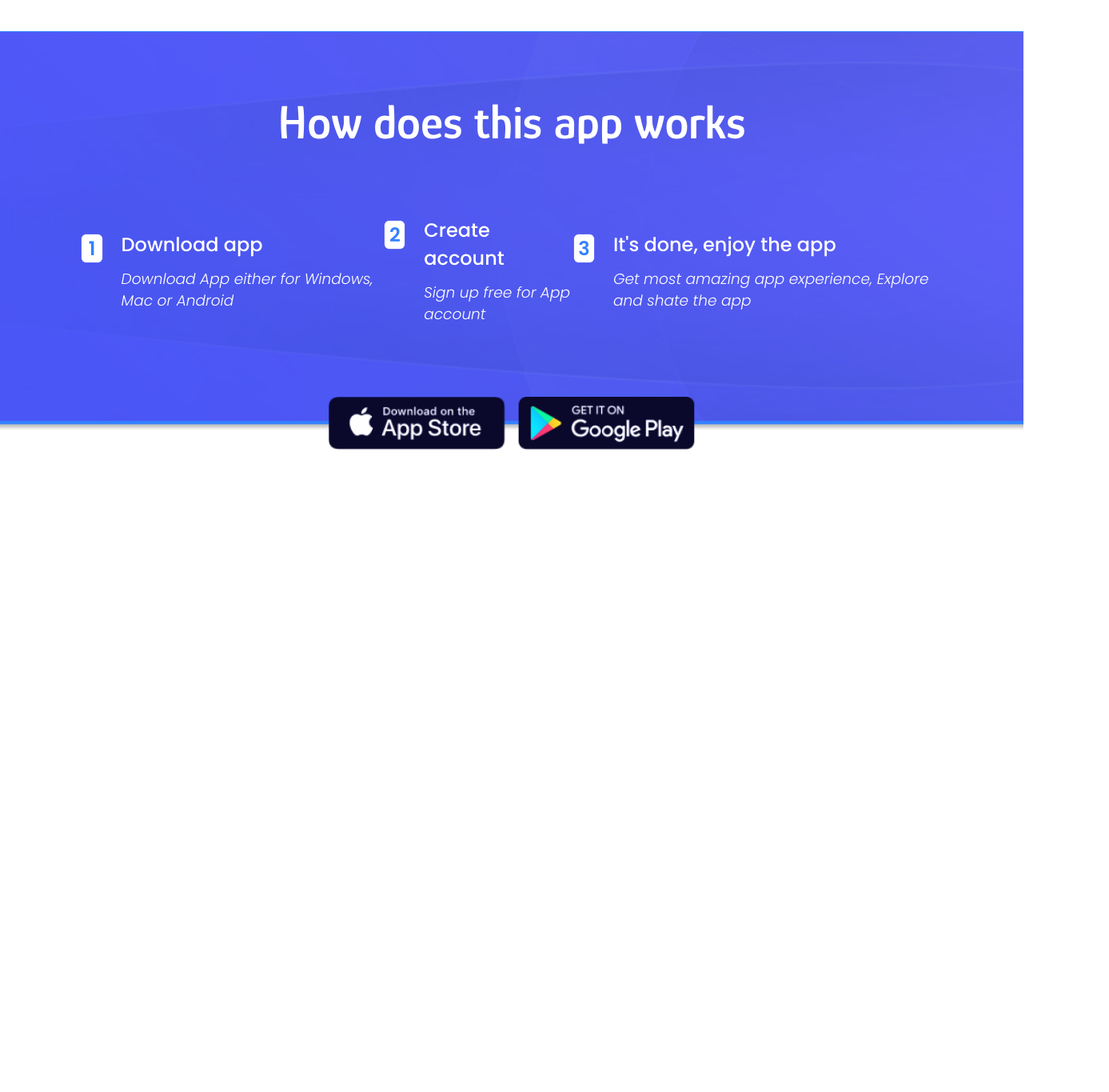
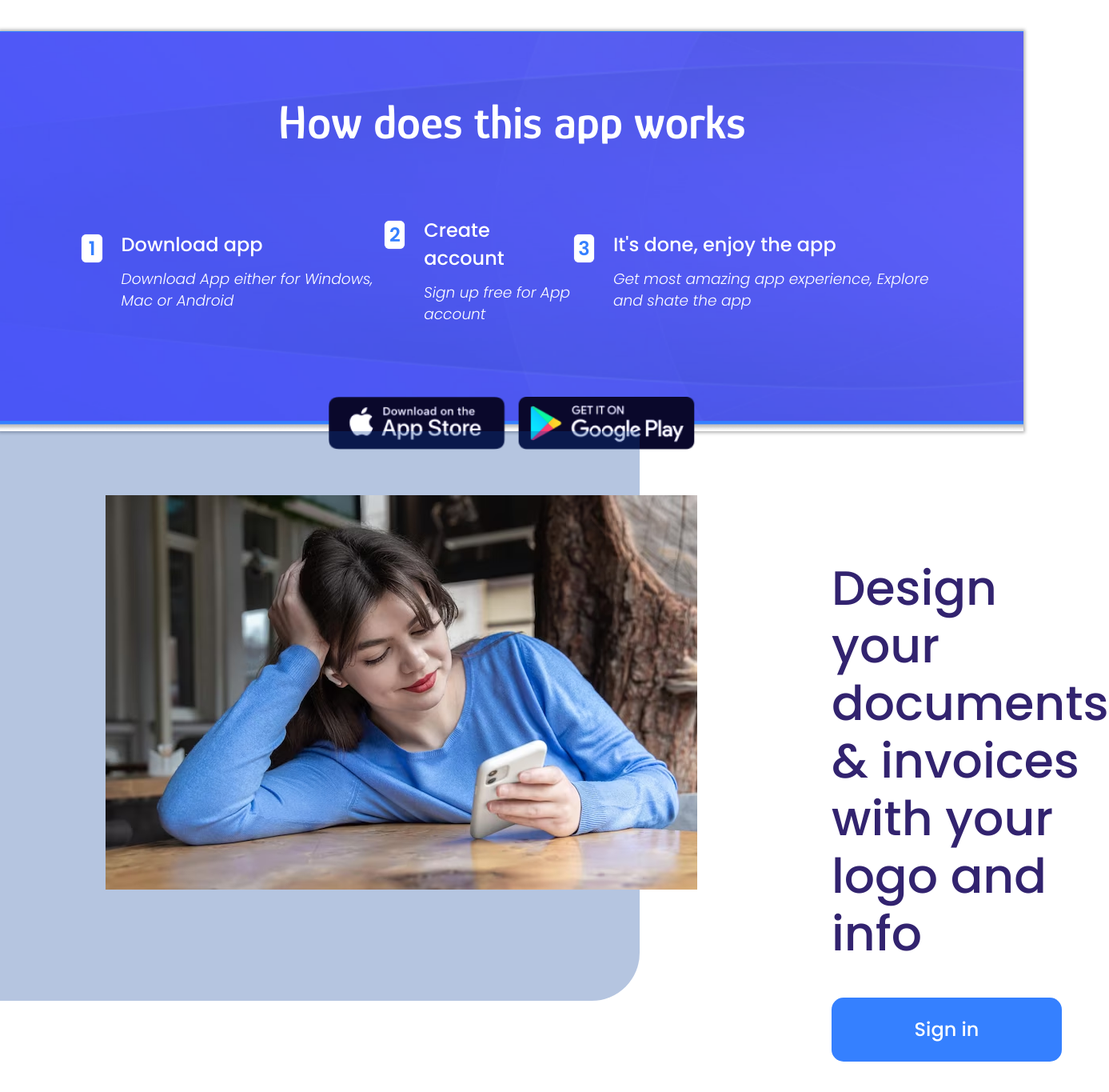
Before and after one commit to Chiragtour/appfis, a React (Create React App) app: page / in a window 1280 px wide. Shown: the part 2860-4225 px from the top of the page at 80% size, 1387 px wide, since content can reach past the window. Before the commit the page ends 3430 px from the top, so only its background shows below. Built offline with nearby package versions, Linux system fonts and the light colour scheme.

Commit message:
AppFis : Design : overview in progress

```diff
--- a/src/App.css
+++ b/src/App.css
@@ -197,74 +197,3 @@ h5,
 h6 {
   margin-bottom: 0;
 }
-
-.how-it-works-wrap {
-  height: 500px;
-  background: url(../public/assets/working.png);
-  background-repeat: no-repeat;
-  background-size: cover;
-}
-
-.how-it-works {
-  margin: 0;
-  padding-top: 80px;
-  font-family: "Glory" !important;
-  color: white;
-  font-style: normal;
-  font-weight: 600;
-  font-size: 60px;
-  text-align: center;
-}
-
-.download-steps {
-  margin: auto;
-  margin-top: 4rem;
-  width: 84vw;
-  display: flex;
-  align-items: center;
-  justify-content: space-between;
-}
-
-.steps {
-  display: flex;
-  gap: 24px;
-}
-
-.steps .index {
-  margin-block: 1.6rem;
-  color: #3580ff;
-  width: 2.2rem;
-  height: 2.2rem;
-  background-color: white;
-  border-radius: 6px;
-  box-shadow: 0px 0px 1px 0px white;
-  font-size: 24px;
-  text-align: center;
-  font-weight: 600;
-}
-
-.step-text {
-  color: white;
-}
-
-.step-title {
-  font-weight: 500;
-}
-
-.step-desc {
-  font-weight: 300;
-  font-size: 1.16rem;
-  font-style: italic;
-  margin-block: 12px;
-}
-
-.download-app-centered {
-  display: flex;
-  justify-content: center;
-  margin-top: 70px;
-}
-
-.store-image {
-  margin: 8px;
-  height: 66px;
-}
--- a/src/App.js
+++ b/src/App.js
@@ -1,49 +1,14 @@
 import "./App.css";
-import Download from "./components/common/Download";
 import Features from "./components/features/Features";
 import Header from "./components/header/Header";
+import Overview from "./components/overview/Overview";
 
 function App() {
   return (
     <>
       <Header />
       <Features />
-      <div className="overview-wrap">
-        <div className="how-it-works-wrap">
-          <h1 className="how-it-works">How does this app works</h1>
-          <div className="download-steps">
-            <div className="steps">
-              <span className="index">1</span>
-              <div className="step-text">
-                <h2 className="step-title">Download app</h2>
-                <p className="step-desc">
-                  Download App either for Windows, Mac or Android
-                </p>
-              </div>
-            </div>
-            <div className="steps">
-              <span className="index">2</span>
-              <div className="step-text">
-                <h2 className="step-title">Create account</h2>
-                <p className="step-desc">Sign up free for App account</p>
-              </div>
-            </div>
-            <div className="steps">
-              <span className="index">3</span>
-              <div className="step-text">
-                <h2 className="step-title">It's done, enjoy the app</h2>
-                <p className="step-desc">
-                  Get most amazing app experience, Explore and shate the app
-                </p>
-              </div>
-            </div>
-          </div>
-          <Download
-            parentClass={"download-app-centered"}
-            imgClass={"store-image"}
-          />
-        </div>
-      </div>
+      <Overview />
     </>
   );
 }
--- a/src/components/features/FeatureItems.jsx
+++ b/src/components/features/FeatureItems.jsx
@@ -4,8 +4,8 @@ import { features } from "./featureList";
 function FeatureItems() {
   return (
     <div className="features-list-wrap">
-      {features.map((feature) => (
-        <div className="feature-details">
+      {features.map((feature, i) => (
+        <div className="feature-details" key={i}>
           <img
             className="feature-icon"
             src={feature.icon}
--- /dev/null
+++ b/src/components/overview/Overview.jsx
@@ -0,0 +1,49 @@
+import React from "react";
+import "./overview.css";
+import Download from "../common/Download";
+import { steps } from "./steps";
+
+function Overview() {
+  return (
+    <div className="overview-wrap">
+      <div className="how-it-works-wrap">
+        <h1 className="how-it-works">How does this app works</h1>
+        <div className="download-steps">
+          {steps.map((step, i) => (
+            <div className="steps" key={i}>
+              <span className="index">{i + 1}</span>
+              <div className="step-text">
+                <h2 className="step-title">{step.title}</h2>
+                <p className="step-desc">{step.description}</p>
+              </div>
+            </div>
+          ))}
+        </div>
+        <Download
+          parentClass={"download-app-centered"}
+          imgClass={"store-image"}
+        />
+      </div>
+      <div className="functionality-scope">
+        <div className="functionality">
+          <div className="functionality-visuals">
+            <div className="functionality-bg-design"></div>
+            <img
+              className="functionality-image"
+              src="/assets/image_1.png"
+              alt=""
+            />
+          </div>
+          <div className="functionality-text">
+            <h1 className="functionality-text-head">
+              Design your documents & invoices with your logo and info
+            </h1>
+            <button className="functionality-button">Sign in</button>
+          </div>
+        </div>
+      </div>
+    </div>
+  );
+}
+
+export default Overview;
--- /dev/null
+++ b/src/components/overview/overview.css
@@ -0,0 +1,123 @@
+.how-it-works-wrap {
+  height: 500px;
+  background: url(../../../public/assets/working.png);
+  background-repeat: no-repeat;
+  background-size: cover;
+  box-shadow: 0 0 4px 2px rgb(0 0 0 / 30%);
+}
+
+.how-it-works {
+  margin: 0;
+  padding-top: 80px;
+  font-family: "Glory" !important;
+  color: white;
+  font-style: normal;
+  font-weight: 600;
+  font-size: 60px;
+  text-align: center;
+}
+
+.download-steps {
+  margin: auto;
+  margin-top: 4rem;
+  width: 84vw;
+  display: flex;
+  align-items: center;
+  justify-content: space-between;
+}
+
+.steps {
+  display: flex;
+  gap: 24px;
+}
+
+.steps .index {
+  margin-block: 1.6rem;
+  color: #3580ff;
+  width: 2.2rem;
+  height: 2.2rem;
+  background-color: white;
+  border-radius: 6px;
+  box-shadow: 0px 0px 1px 0px white;
+  font-size: 24px;
+  text-align: center;
+  font-weight: 600;
+}
+
+.step-text {
+  color: white;
+}
+
+.step-title {
+  font-weight: 500;
+}
+
+.step-desc {
+  font-weight: 300;
+  font-size: 1.16rem;
+  font-style: italic;
+  margin-block: 12px;
+}
+
+.download-app-centered {
+  display: flex;
+  justify-content: center;
+  margin-top: 70px;
+}
+
+.store-image {
+  margin: 8px;
+  height: 66px;
+}
+
+.functionality {
+  display: grid;
+  grid-template-columns: auto auto;
+  height: 80vh;
+}
+
+.functionality-visuals {
+  position: relative;
+}
+
+.functionality-bg-design {
+  width: 800px;
+  height: 712px;
+  background: rgba(11, 63, 151, 0.3);
+  border-radius: 0px 0px 60px 0px;
+}
+
+.functionality-image {
+  position: absolute;
+  top: 80px;
+  left: 132px;
+  max-width: 800px;
+}
+
+.functionality-text {
+  margin-block: 160px;
+  margin-left: 240px;
+  margin-right: 40px;
+}
+
+.functionality-text-head {
+  margin-top: 0;
+  font-size: 60px;
+  line-height: 72px;
+  font-weight: 500;
+  color: #32236f;
+}
+
+.functionality-button {
+  background: #3580ff;
+  border-radius: 15px;
+  width: 288px;
+  height: 80px;
+  font-size: 24px;
+  line-height: 28px;
+  color: #ffffff;
+  border: none;
+  font-weight: 500;
+  outline: none;
+  margin-top: 44px;
+}
--- /dev/null
+++ b/src/components/overview/steps.js
@@ -0,0 +1,14 @@
+export const steps = [
+  {
+    title: "Download app",
+    description: "Download App either for Windows, Mac or Android",
+  },
+  {
+    title: "Create account",
+    description: "Sign up free for App account",
+  },
+  {
+    title: "It's done, enjoy the app",
+    description: "Get most amazing app experience, Explore and shate the app",
+  },
+];
```
